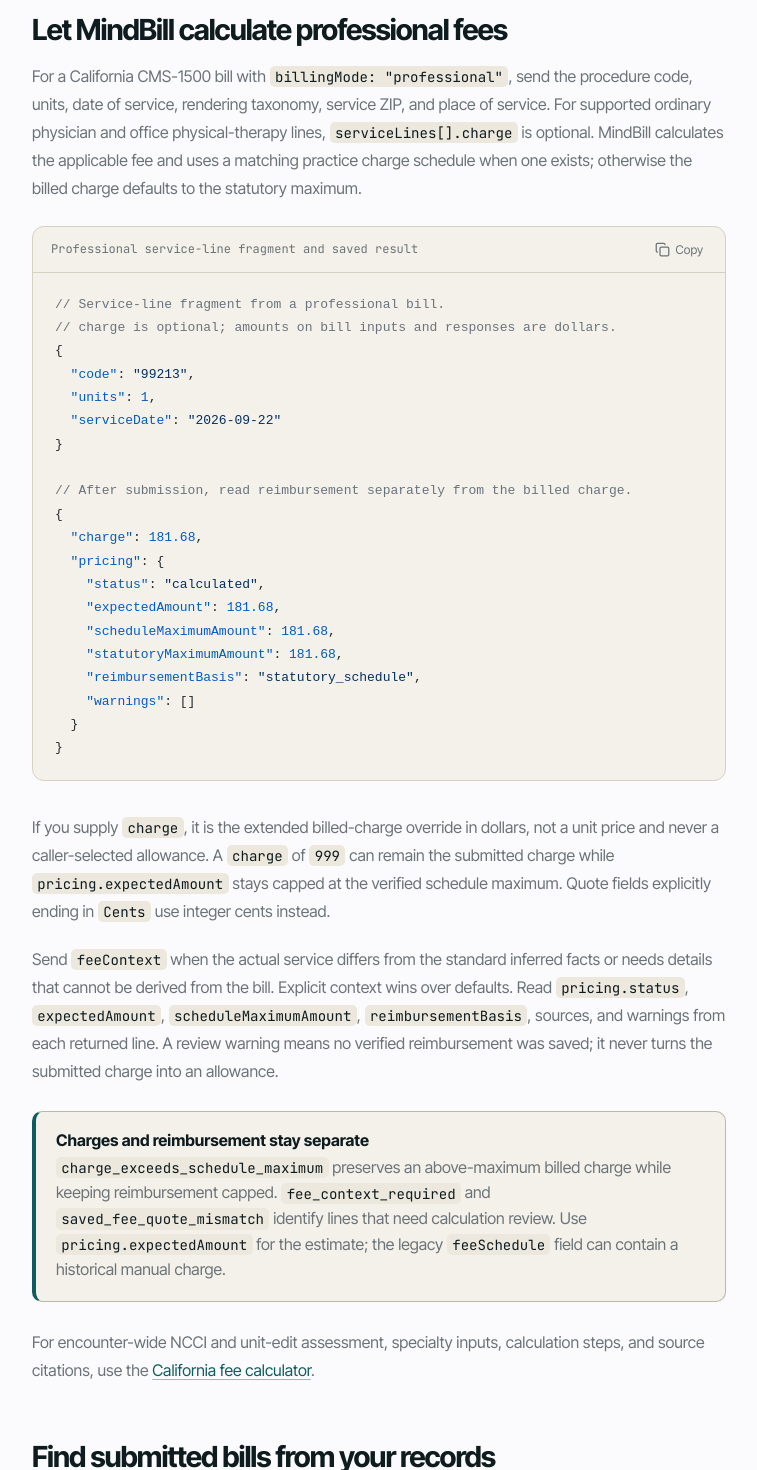
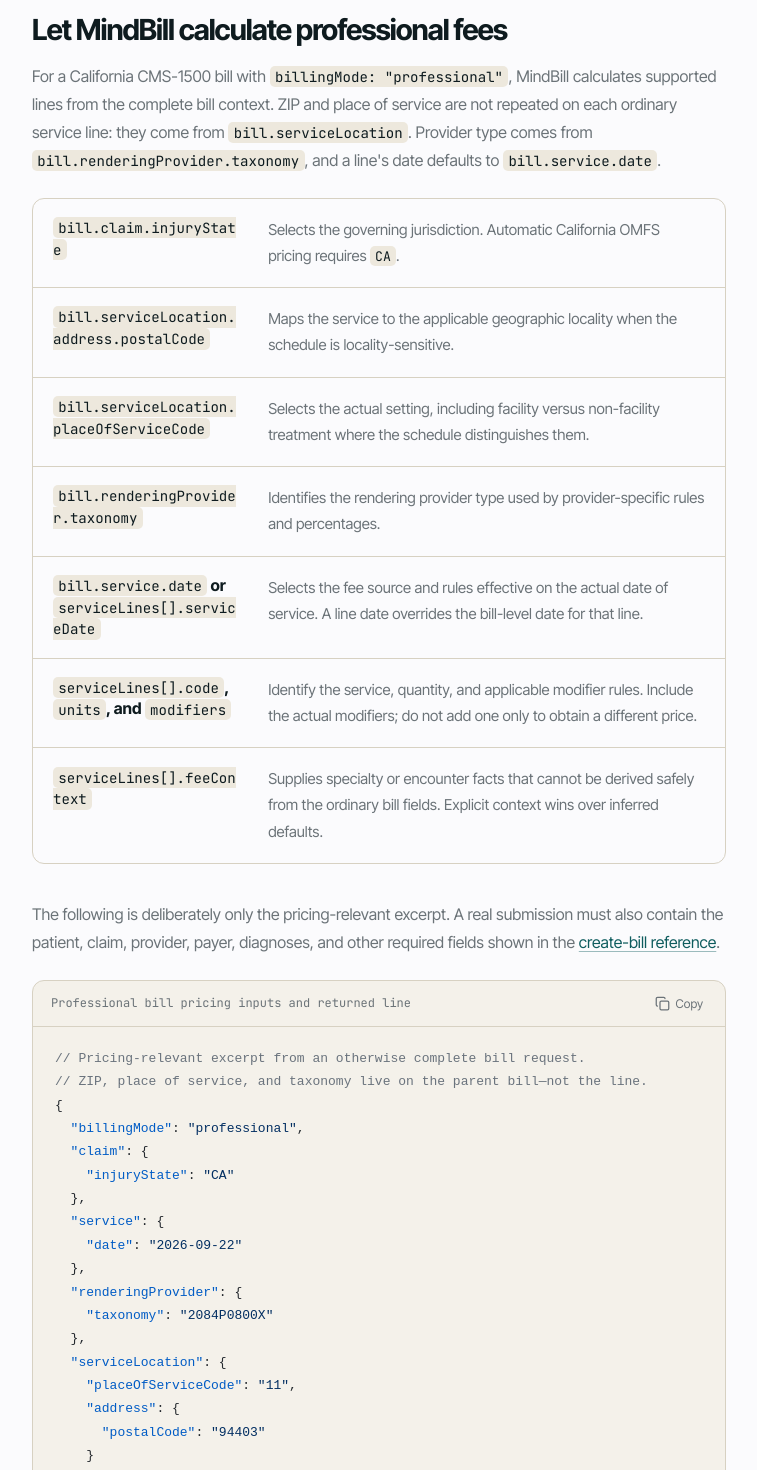
Before and after one commit to incidentfox/mindbill-docs, a Next.js app: page /guides/bills in a window 1280 px wide. Shown: the part 3300-4770 px from the top of the page, without its empty margins (272-1029 px from the left). Built offline with nearby package versions, Linux system fonts and the light colour scheme.

Commit message:
Clarify automatic fee pricing inputs (#73)
Co-authored-by: Software Factory <factory@mindbill.org>

```diff
--- a/app/guides/bills/page.tsx
+++ b/app/guides/bills/page.tsx
@@ -84,16 +84,34 @@ const list = `const page = await mindbill.listBills({
   limit: 25,
 });`;
 
-const professionalPricing = `// Service-line fragment from a professional bill.
-// charge is optional; amounts on bill inputs and responses are dollars.
+const professionalPricing = `// Pricing-relevant excerpt from an otherwise complete bill request.
+// ZIP, place of service, and taxonomy live on the parent bill—not the line.
+{
+  "billingMode": "professional",
+  "claim": {
+    "injuryState": "CA"
+  },
+  "service": {
+    "date": "2026-09-22"
+  },
+  "renderingProvider": {
+    "taxonomy": "2084P0800X"
+  },
+  "serviceLocation": {
+    "placeOfServiceCode": "11",
+    "address": {
+      "postalCode": "94403"
+    }
+  },
+  "serviceLines": [{
+    "code": "99213",
+    "units": 1
+  }]
+}
+
+// Returned service-line excerpt. Amounts here are dollars.
 {
   "code": "99213",
-  "units": 1,
-  "serviceDate": "2026-09-22"
-}
-
-// After submission, read reimbursement separately from the billed charge.
-{
   "charge": 181.68,
   "pricing": {
     "status": "calculated",
@@ -134,12 +152,23 @@ export default function BillsPage() {
       <Callout title="Failure does not create a bill">Validation and other pre-submission failures create no public bill. Retry an identical request with the same idempotency key. After a confirmed validation failure, use a new key for a corrected payload. If the outcome is uncertain, retry the original request or reconcile the result before creating a new submission. Save the returned bill ID after success.</Callout>
 
       <h2 id="pricing">Let MindBill calculate professional fees</h2>
-      <p>For a California CMS-1500 bill with <code>billingMode: &quot;professional&quot;</code>, send the procedure code, units, date of service, rendering taxonomy, service ZIP, and place of service. For supported ordinary physician and office physical-therapy lines, <code>serviceLines[].charge</code> is optional. MindBill calculates the applicable fee and uses a matching practice charge schedule when one exists; otherwise the billed charge defaults to the statutory maximum.</p>
-      <CodeBlock code={professionalPricing} language="json" filename="Professional service-line fragment and saved result" />
+      <p>For a California CMS-1500 bill with <code>billingMode: &quot;professional&quot;</code>, MindBill calculates supported lines from the complete bill context. ZIP and place of service are not repeated on each ordinary service line: they come from <code>bill.serviceLocation</code>. Provider type comes from <code>bill.renderingProvider.taxonomy</code>, and a line&apos;s date defaults to <code>bill.service.date</code>.</p>
+      <div className="term-list">
+        <div><b><code>bill.claim.injuryState</code></b><p>Selects the governing jurisdiction. Automatic California OMFS pricing requires <code>CA</code>.</p></div>
+        <div><b><code>bill.serviceLocation.address.postalCode</code></b><p>Maps the service to the applicable geographic locality when the schedule is locality-sensitive.</p></div>
+        <div><b><code>bill.serviceLocation.placeOfServiceCode</code></b><p>Selects the actual setting, including facility versus non-facility treatment where the schedule distinguishes them.</p></div>
+        <div><b><code>bill.renderingProvider.taxonomy</code></b><p>Identifies the rendering provider type used by provider-specific rules and percentages.</p></div>
+        <div><b><code>bill.service.date</code> or <code>serviceLines[].serviceDate</code></b><p>Selects the fee source and rules effective on the actual date of service. A line date overrides the bill-level date for that line.</p></div>
+        <div><b><code>serviceLines[].code</code>, <code>units</code>, and <code>modifiers</code></b><p>Identify the service, quantity, and applicable modifier rules. Include the actual modifiers; do not add one only to obtain a different price.</p></div>
+        <div><b><code>serviceLines[].feeContext</code></b><p>Supplies specialty or encounter facts that cannot be derived safely from the ordinary bill fields. Explicit context wins over inferred defaults.</p></div>
+      </div>
+      <p>The following is deliberately only the pricing-relevant excerpt. A real submission must also contain the patient, claim, provider, payer, diagnoses, and other required fields shown in the <Link href="/api-reference/create-bill">create-bill reference</Link>.</p>
+      <CodeBlock code={professionalPricing} language="json" filename="Professional bill pricing inputs and returned line" />
+      <p>For supported ordinary physician and office physical-therapy lines, <code>serviceLines[].charge</code> is optional. MindBill calculates the applicable fee and uses a matching practice charge schedule when one exists; otherwise the billed charge defaults to the calculated statutory maximum. The statutory maximum itself still reflects the date, ZIP/locality, place of service, provider type, code, units, modifiers, and any required context.</p>
       <p>If you supply <code>charge</code>, it is the extended billed-charge override in dollars, not a unit price and never a caller-selected allowance. A <code>charge</code> of <code>999</code> can remain the submitted charge while <code>pricing.expectedAmount</code> stays capped at the verified schedule maximum. Quote fields explicitly ending in <code>Cents</code> use integer cents instead.</p>
       <p>Send <code>feeContext</code> when the actual service differs from the standard inferred facts or needs details that cannot be derived from the bill. Explicit context wins over defaults. Read <code>pricing.status</code>, <code>expectedAmount</code>, <code>scheduleMaximumAmount</code>, <code>reimbursementBasis</code>, sources, and warnings from each returned line. A review warning means no verified reimbursement was saved; it never turns the submitted charge into an allowance.</p>
       <Callout title="Charges and reimbursement stay separate"><code>charge_exceeds_schedule_maximum</code> preserves an above-maximum billed charge while keeping reimbursement capped. <code>fee_context_required</code> and <code>saved_fee_quote_mismatch</code> identify lines that need calculation review. Use <code>pricing.expectedAmount</code> for the estimate; the legacy <code>feeSchedule</code> field can contain a historical manual charge.</Callout>
-      <p>For encounter-wide NCCI and unit-edit assessment, specialty inputs, calculation steps, and source citations, use the <Link href="/guides/fee-schedules">California fee calculator</Link>.</p>
+      <p>The standalone quote API represents some of these same facts differently: <code>POST /fee-quotes/ca/claim</code> accepts <code>lines[].serviceZip</code> and <code>lines[].physicianContext.placeOfService</code>. Do not copy those quote-only field names into <code>bill.serviceLines[]</code>. For the exact quote shape, encounter-wide NCCI and unit-edit assessment, specialty inputs, calculation steps, and source citations, use the <Link href="/guides/fee-schedules#request-shapes">California fee calculator guide</Link>.</p>
 
       <h2 id="query">Find submitted bills from your records</h2>
       <p>Store the stable MindBill bill ID after successful submission, or find submitted bills later using your external identifiers.</p>
--- a/lib/api-reference.ts
+++ b/lib/api-reference.ts
@@ -69,7 +69,7 @@ const addressFields = (prefix: string, subject: string): ApiField[] => [
   { name: `${prefix}.line2`, type: "string", description: `${subject} suite, unit, or secondary address line.` },
   { name: `${prefix}.city`, type: "string", required: true, description: `${subject} city.` },
   { name: `${prefix}.state`, type: "string", required: true, description: "Two-letter state code.", constraint: "2 characters" },
-  { name: `${prefix}.postalCode`, type: "string", required: true, description: `${subject} ZIP or ZIP+4 postal code.` },
+  { name: `${prefix}.postalCode`, type: "string", required: true, description: `${subject} ZIP or ZIP+4 postal code.${prefix === "serviceLocation.address" ? " Fee calculations use the service ZIP to select the applicable geographic locality when required." : ""}` },
 ];
 
 const createBillFields: ApiField[] = [
@@ -89,12 +89,12 @@ const createBillFields: ApiField[] = [
   { name: "claim.adjNumber", type: "string", description: "California WCAB/EAMS case number when applicable." },
   { name: "claim.employer", type: "string", required: true, description: "Employer name associated with the injury." },
   { name: "claim.dateOfInjury", type: "string", required: true, description: "Date of injury. For a cumulative injury, use the final injury date and describe the range separately.", constraint: "YYYY-MM-DD" },
-  { name: "claim.injuryState", type: "string", description: "Two-letter state code governing the claim." },
+  { name: "claim.injuryState", type: "string", description: "Two-letter state code governing the claim. Use CA for automatic California OMFS professional pricing." },
   { name: "claim.description", type: "string", description: "Short injury description." },
   { name: "claim.claimsAdministrator.id", type: "string", required: true, description: "Opaque MindBill payer-directory identifier selected from the claims-administrator directory." },
   { name: "claim.claimsAdministrator.payerId", type: "string", description: "Optional payer-choice key from the claims-administrator search results (payers[].key). Required when the selected administrator needs a payer choice; this is not a clearinghouse payer ID." },
   { name: "claim.claimsAdministrator.name", type: "string", required: true, description: "Canonical carrier or third-party administrator display name." },
-  { name: "service.date", type: "string", required: true, description: "Primary date of service for the bill.", constraint: "YYYY-MM-DD" },
+  { name: "service.date", type: "string", required: true, description: "Primary date of service for the bill. Fee calculations select sources and rules effective on this date unless a line supplies serviceDate.", constraint: "YYYY-MM-DD" },
   { name: "service.endDate", type: "string | null", description: "End date only for a service that spans multiple dates.", constraint: "YYYY-MM-DD" },
   { name: "service.authorizationNumber", type: "string | null", description: "Prior authorization number when the payer supplied one." },
   { name: "billingProvider", type: "BillingProviderSnapshot | { savedProviderId: string }", required: true, description: "Payee identity printed in CMS-1500 boxes 25 and 33. Organization-wide integrations may supply only savedProviderId to resolve a saved billing provider without returning its SSN to the browser. Customer-scoped and bill-scoped credentials cannot use shared saved providers. The fields below are required only for an inline snapshot." },
@@ -106,21 +106,21 @@ const createBillFields: ApiField[] = [
   { name: "renderingProvider", type: "RenderingProviderSnapshot", required: true, description: "Clinician identity printed in CMS-1500 box 24J." },
   { name: "renderingProvider.name", type: "string", required: true, description: "Rendering clinician name." },
   { name: "renderingProvider.npi", type: "string", required: true, description: "Rendering provider NPI.", constraint: "10 digits" },
-  { name: "renderingProvider.taxonomy", type: "string", required: true, description: "NUCC taxonomy code sent with qualifier ZZ.", constraint: "10 alphanumeric characters" },
+  { name: "renderingProvider.taxonomy", type: "string", required: true, description: "NUCC taxonomy code sent with qualifier ZZ and used to identify the provider type for applicable fee rules.", constraint: "10 alphanumeric characters" },
   { name: "renderingProvider.specialty", type: "string", description: "Human-readable specialty." },
   { name: "renderingProvider.licenseNumber", type: "string", description: "State professional license number." },
   { name: "renderingProvider.licenseState", type: "string", description: "Two-letter license state.", constraint: "2 characters" },
   { name: "serviceLocation", type: "ServiceLocationSnapshot", required: true, description: "Facility address and place-of-service code printed in CMS-1500 box 32." },
   { name: "serviceLocation.name", type: "string", description: "Human-readable facility name." },
-  { name: "serviceLocation.placeOfServiceCode", type: "string", required: true, description: "CMS place-of-service code.", constraint: "2 digits" },
+  { name: "serviceLocation.placeOfServiceCode", type: "string", required: true, description: "CMS place-of-service code. Fee calculations use the actual setting, including facility versus non-facility rates where applicable.", constraint: "2 digits" },
   ...addressFields("serviceLocation.address", "Service location"),
   { name: "diagnoses", type: "string[]", required: true, description: "At least one ICD-10 diagnosis code.", constraint: "1–50 items; professional bills support at most 12" },
   { name: "serviceLines", type: "ServiceLine[]", required: true, description: "At least one procedure line.", constraint: "1–50 items" },
-  { name: "serviceLines[].code", type: "string", required: true, description: "Procedure or service code, such as ML201 or 99205." },
-  { name: "serviceLines[].modifiers", type: "string[]", description: "Procedure modifiers without hyphens." },
-  { name: "serviceLines[].units", type: "number", description: "Positive integer unit count.", constraint: "Default: 1; 1–10,000" },
+  { name: "serviceLines[].code", type: "string", required: true, description: "Procedure or service code, such as ML201 or 99205. This selects the base schedule rule together with the service date and context." },
+  { name: "serviceLines[].modifiers", type: "string[]", description: "Actual procedure modifiers without hyphens. Modifiers can change pricing or review requirements." },
+  { name: "serviceLines[].units", type: "number", description: "Positive integer unit count used to calculate the extended line amount.", constraint: "Default: 1; 1–10,000" },
   { name: "serviceLines[].charge", type: "number", description: "Optional extended billed-charge override in dollars, not a unit price or allowance. For supported professional lines, MindBill uses a matching practice charge or the statutory maximum when omitted. Specialty claim forms can still require a charge.", constraint: "> 0" },
-  { name: "serviceLines[].serviceDate", type: "string", description: "Treatment line date of service; defaults to service.date.", constraint: "YYYY-MM-DD" },
+  { name: "serviceLines[].serviceDate", type: "string", description: "Treatment line date of service; defaults to service.date. When supplied, this date selects the applicable fee sources for the line.", constraint: "YYYY-MM-DD" },
   { name: "serviceLines[].serviceDateEnd", type: "string", description: "Optional treatment line end date.", constraint: "YYYY-MM-DD" },
   { name: "serviceLines[].diagnosisPointers", type: "number[]", description: "Professional treatment: one-based positions in diagnoses that apply to this procedure. Medical-legal billing uses the shared diagnosis list.", constraint: "At most 4 pointers, each 1–12 and referencing a supplied diagnosis" },
   { name: "serviceLines[].rfaItemId", type: "string", description: "Optional saved RFA item for professional treatment. The server validates the authorization against this bill; linking an item does not establish approval." },
```
Also changed, not shown: app/guides/fee-schedules/page.tsx (+9 -1 lines).
